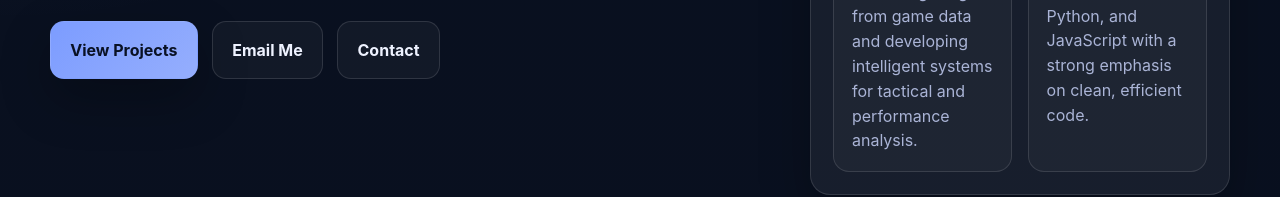
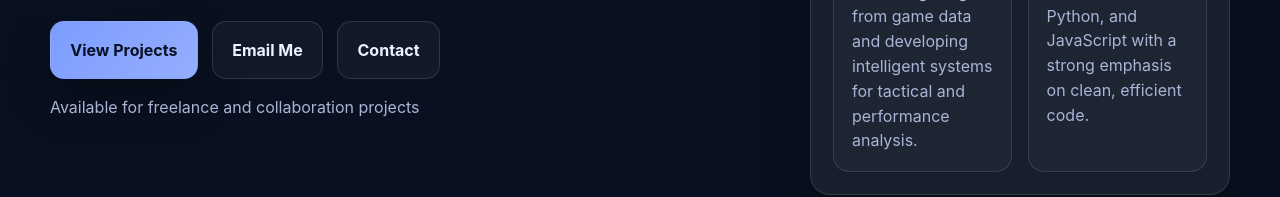
Before and after one commit to thiagomkoppel/thiagomkoppel.github.io, a plain HTML site: page index.html in a window 1280 px wide. Shown: the part 822-1019 px from the top of the page. Drawn offline with Linux system fonts and the light colour scheme.

Commit message:
Update index.html

```diff
--- a/index.html
+++ b/index.html
@@ -527,6 +527,9 @@
             <a class="btn btn-secondary" href="mailto:thiagomkoppel@gmail.com">Email Me</a>
             <a class="btn btn-secondary" href="#contact">Contact</a>
           </div>
+          <p class="muted" style="margin-top: 1rem;">
+            Available for freelance and collaboration projects
+          </p>
         </div>
 
         <aside class="hero-card">
```
